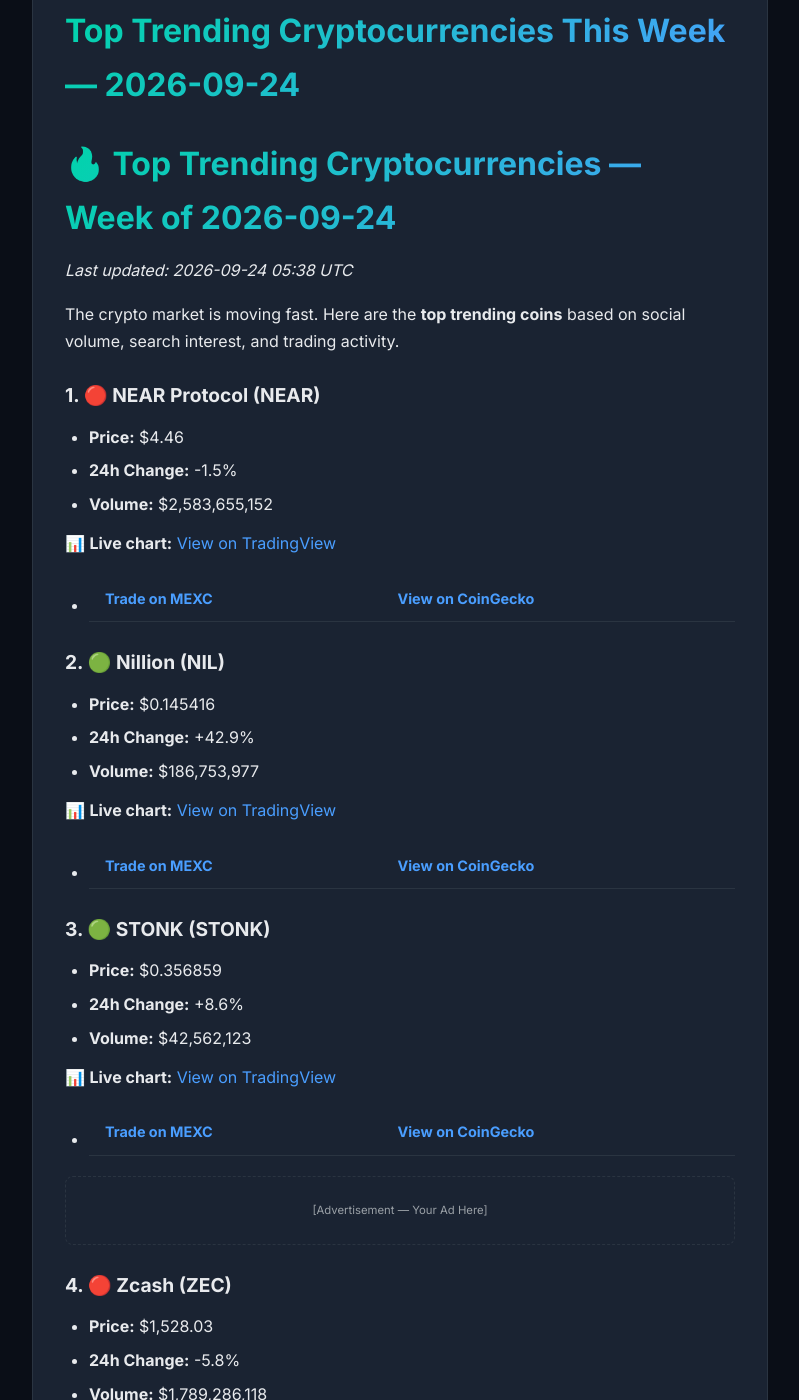
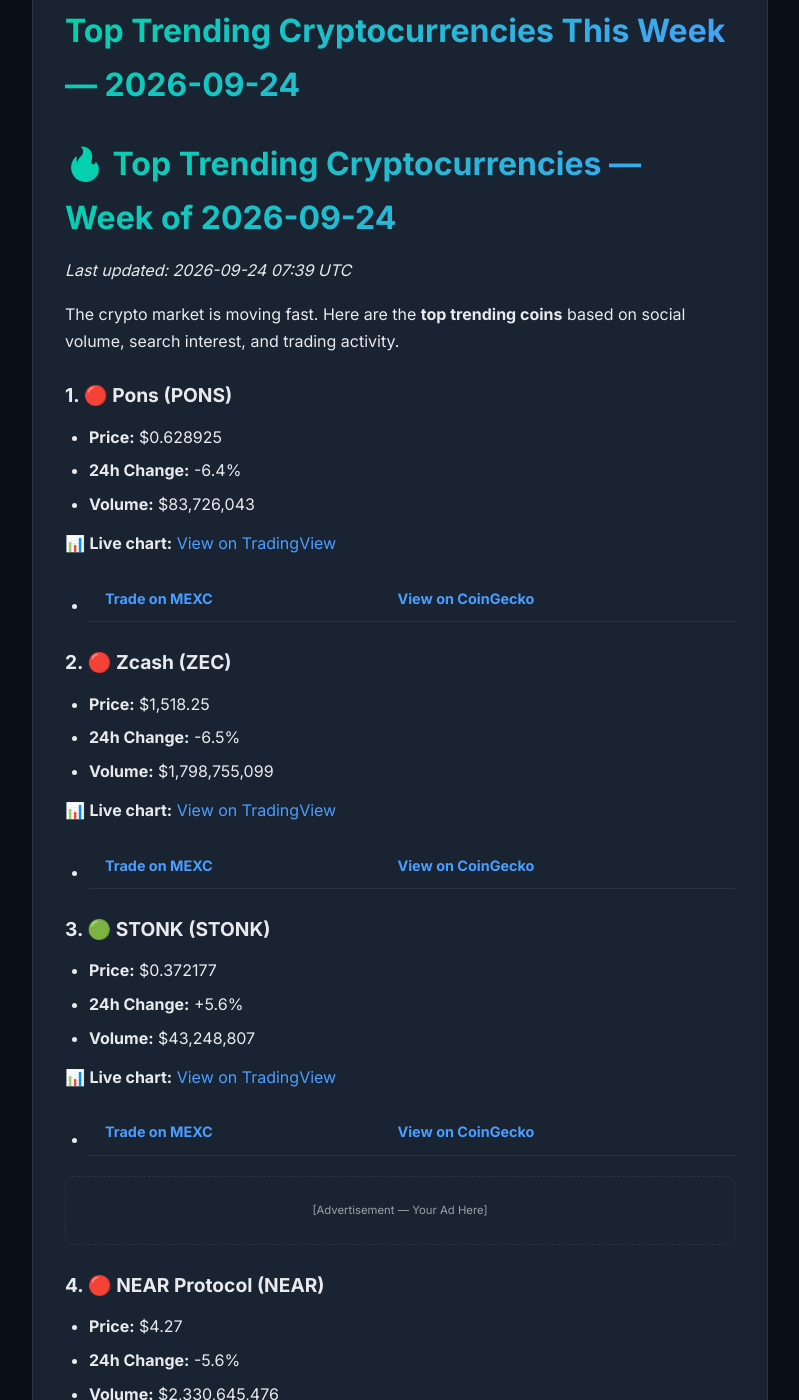
Before and after one commit to alexcipher-CRE/crypto-insights, a Jekyll site: the page built from _posts/2026-09-24-trending-coins.md, in a window 1280 px wide and 1400 px high, scrolled down 355 px. Shown: the whole window, without its empty margins (240-1039 px from the left). Built offline with Jekyll 4.4.1, drawn with Linux system fonts in a browser that asks for light colours; some of the changed text lies outside the part shown.

Commit message:
🚀 Auto-update: 23 posts

```diff
--- a/_posts/2026-09-24-trending-coins.md
+++ b/_posts/2026-09-24-trending-coins.md
@@ -6,35 +6,35 @@ tags: [crypto, trending, analysis]
 
 # 🔥 Top Trending Cryptocurrencies — Week of 2026-09-24
 
-*Last updated: 2026-09-24 05:38 UTC*
+*Last updated: 2026-09-24 07:39 UTC*
 
 The crypto market is moving fast. Here are the **top trending coins** based on social volume, search interest, and trading activity.
 
-### 1. 🔴 NEAR Protocol (NEAR)
+### 1. 🔴 Pons (PONS)
 
-- **Price:** $4.46
-- **24h Change:** -1.5%
-- **Volume:** $2,583,655,152
+- **Price:** $0.628925
+- **24h Change:** -6.4%
+- **Volume:** $83,726,043
 
-📊 **Live chart:** [View on TradingView](https://www.tradingview.com/chart/?symbol=BINANCE:NEARUSDT)
+📊 **Live chart:** [View on TradingView](https://www.tradingview.com/chart/?symbol=BINANCE:PONSUSDT)
 
-- **[Trade on MEXC](https://www.mexc.com/trade/NEAR_USDT?ref=YOUR_REF_ID)** | **[View on CoinGecko](https://www.coingecko.com/en/coins/near-protocol)**
+- **[Trade on MEXC](https://www.mexc.com/trade/PONS_USDT?ref=YOUR_REF_ID)** | **[View on CoinGecko](https://www.coingecko.com/en/coins/pons)**
 
-### 2. 🟢 Nillion (NIL)
+### 2. 🔴 Zcash (ZEC)
 
-- **Price:** $0.145416
-- **24h Change:** +42.9%
-- **Volume:** $186,753,977
+- **Price:** $1,518.25
+- **24h Change:** -6.5%
+- **Volume:** $1,798,755,099
 
-📊 **Live chart:** [View on TradingView](https://www.tradingview.com/chart/?symbol=BINANCE:NILUSDT)
+📊 **Live chart:** [View on TradingView](https://www.tradingview.com/chart/?symbol=BINANCE:ZECUSDT)
 
-- **[Trade on MEXC](https://www.mexc.com/trade/NIL_USDT?ref=YOUR_REF_ID)** | **[View on CoinGecko](https://www.coingecko.com/en/coins/nillion)**
+- **[Trade on MEXC](https://www.mexc.com/trade/ZEC_USDT?ref=YOUR_REF_ID)** | **[View on CoinGecko](https://www.coingecko.com/en/coins/zcash)**
 
 ### 3. 🟢 STONK (STONK)
 
-- **Price:** $0.356859
-- **24h Change:** +8.6%
-- **Volume:** $42,562,123
+- **Price:** $0.372177
+- **24h Change:** +5.6%
+- **Volume:** $43,248,807
 
 📊 **Live chart:** [View on TradingView](https://www.tradingview.com/chart/?symbol=BINANCE:STONKUSDT)
 
@@ -45,25 +45,25 @@ The crypto market is moving fast. Here are the **top trending coins** based on s
   <small>[Advertisement — Your Ad Here]</small>
 </div>
 
-### 4. 🔴 Zcash (ZEC)
+### 4. 🔴 NEAR Protocol (NEAR)
 
-- **Price:** $1,528.03
-- **24h Change:** -5.8%
-- **Volume:** $1,789,286,118
+- **Price:** $4.27
+- **24h Change:** -5.6%
+- **Volume:** $2,330,645,476
 
-📊 **Live chart:** [View on TradingView](https://www.tradingview.com/chart/?symbol=BINANCE:ZECUSDT)
+📊 **Live chart:** [View on TradingView](https://www.tradingview.com/chart/?symbol=BINANCE:NEARUSDT)
 
-- **[Trade on MEXC](https://www.mexc.com/trade/ZEC_USDT?ref=YOUR_REF_ID)** | **[View on CoinGecko](https://www.coingecko.com/en/coins/zcash)**
+- **[Trade on MEXC](https://www.mexc.com/trade/NEAR_USDT?ref=YOUR_REF_ID)** | **[View on CoinGecko](https://www.coingecko.com/en/coins/near-protocol)**
 
-### 5. 🔴 Pons (PONS)
+### 5. 🟢 Nillion (NIL)
 
-- **Price:** $0.637370
-- **24h Change:** -9.7%
-- **Volume:** $91,710,259
+- **Price:** $0.129276
+- **24h Change:** +22.0%
+- **Volume:** $158,953,724
 
-📊 **Live chart:** [View on TradingView](https://www.tradingview.com/chart/?symbol=BINANCE:PONSUSDT)
+📊 **Live chart:** [View on TradingView](https://www.tradingview.com/chart/?symbol=BINANCE:NILUSDT)
 
-- **[Trade on MEXC](https://www.mexc.com/trade/PONS_USDT?ref=YOUR_REF_ID)** | **[View on CoinGecko](https://www.coingecko.com/en/coins/pons)**
+- **[Trade on MEXC](https://www.mexc.com/trade/NIL_USDT?ref=YOUR_REF_ID)** | **[View on CoinGecko](https://www.coingecko.com/en/coins/nillion)**
 
 ## 💡 How to Buy These Coins
 
```
Also changed, not shown: _posts/2026-09-24-defi-yields.md (+12 -12 lines), _posts/2026-09-24-how-to-buy-pons.md (added, +112 -0 lines), _posts/2026-09-24-market-movers.md (+5 -5 lines), _posts/index.md (+1 -1 lines), api/v1/market.json (+106 -106 lines).
